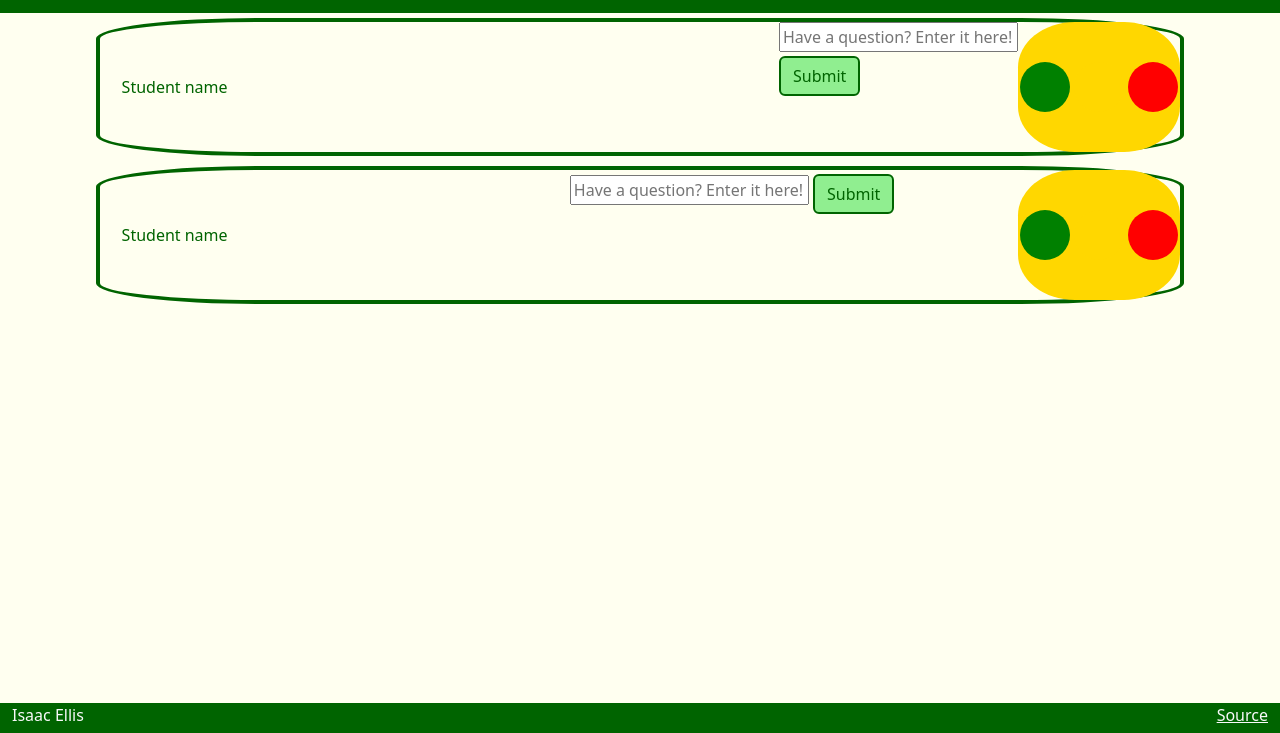
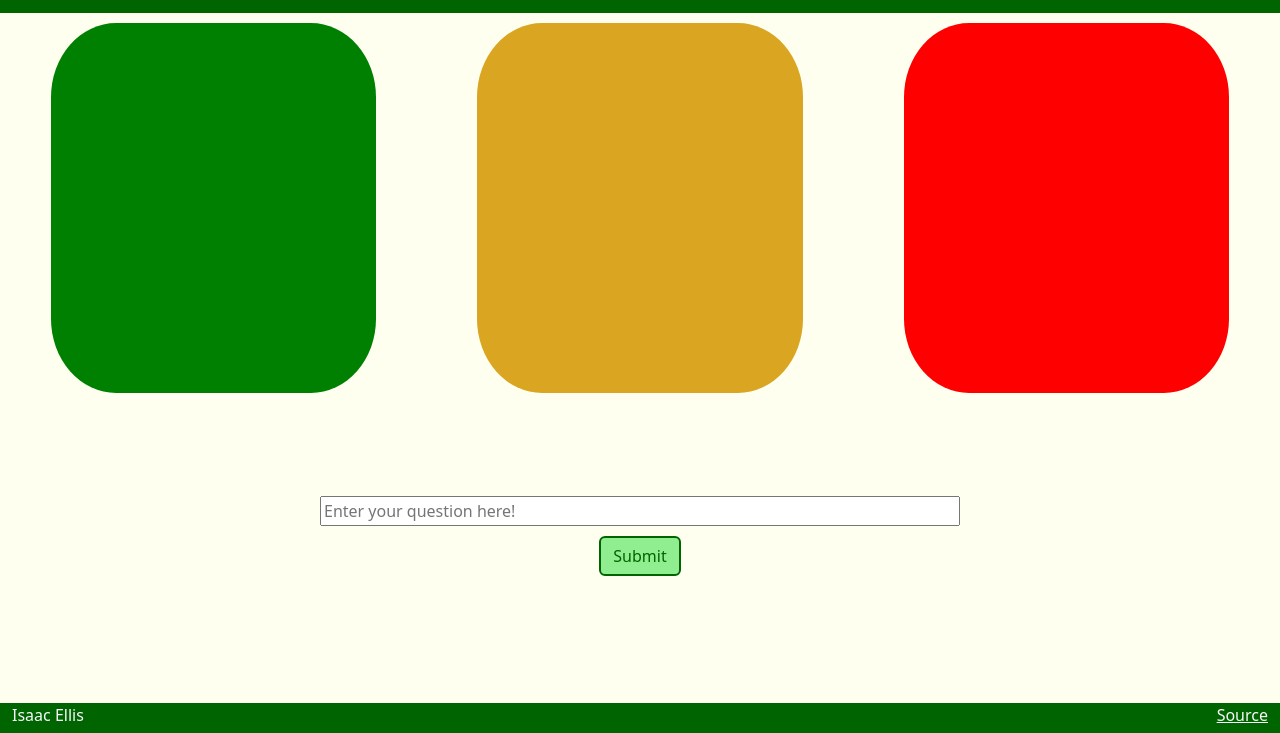
Before and after one commit to imellis22/CS260, a plain HTML site: page StartupCode/studentHome.html in a window 1280 px wide. Shown: the part 67-800 px from the top of the page. Drawn offline with nearby package versions, Linux system fonts and the light colour scheme.

Commit message:
Student view

```diff
--- a/StartupCode/main.css
+++ b/StartupCode/main.css
@@ -142,14 +142,44 @@ body {
 
   .split{
     display: flex;
+    width: 100%;
+    align-content: center;
   }
 
   .column {
     display: flex;
-    flex:50%;
+    flex:1;
     padding: 10px;
-    align-content: center;
-    width: 100%;
+    justify-content: center;
+  }
+
+  .student-good {
+    width: 80% !important;
+    height: 80% !important;
+    border-radius: 20% !important;
+    background-color: green !important;
+  }
+
+  .student-okay {
+    width: 80% !important;
+    height: 80% !important;
+    border-radius: 20% !important;
+    background-color: goldenrod !important;
+  }
+
+  .student-bad {
+    width: 80% !important;
+    height: 80% !important;
+    border-radius: 20% !important;
+    background-color: red !important;
+  }
+
+  .student-view {
+    height: 70%;
+  }
+
+  #question-btn {
+    margin-top: 10px;
   }
 
   @media (max-height: 600px) {
--- a/StartupCode/studentHome.html
+++ b/StartupCode/studentHome.html
@@ -27,47 +27,33 @@
               </li>
             </menu>
             <div class="text-end">
-              <button type="button" class="btn me-2 logout-btn">Logout</button>
-          </div>
+              <a class="nav-link" href="login.html">
+                 <button type="button" class="btn me-2 logout-btn">Logout</button>
+              </a>
+            </div>
           </nav>
         </header>
 
         <main id="main-page">
-            <div class="student">
-                <div class="student-info">Student name
-                </div>
-                <form class="question">
-                  <span>
-                    <input type="text" id="username" placeholder="Have a question? Enter it here!"/>
-                  </span>
-                  <span>
-                    <button type="button" class="btn btn-primary" id="login-btn"> Submit </button>
-                  </span>
-                </form>
-                <span class="buttons">
-                    <button type = submint class="btn circle good"></button>
-                    <button type = submint class="btn circle okay"></button>
-                    <button type = submint class="btn circle bad"></button>
-                </span>
+          <div class="split  student-view">
+            <div class="column">
+              <button type="button" class="btn student-good"></button>
             </div>
-            <div class="student">
-                <div class="student-info">Student name
-                </div>
-                <form class="question-form">
-                  <span>
-                    <input type="text" id="username" placeholder="Have a question? Enter it here!"/>
-                  </span>
-                  <span>
-                    <button type="button" class="btn btn-primary" id="login-btn"> Submit </button>
-                  </span>
-                </form>
-                <span class="buttons">
-                    <button type = submint class="btn circle good"></button>
-                    <button type = submint class="btn circle okay"></button>
-                    <button type = submint class="btn circle bad"></button>
-                </span>
+            <div class="column">
+              <button type="button" class="btn student-okay"></button>
             </div>
-        </main>
+            <div class="column">
+              <button type="button" class="btn student-bad"></button>
+            </div>
+          </div>
+          <form style="width: 50%;">
+            <div>
+              <input type="text" class="question-form" placeholder="Enter your question here!" />
+            </div>
+            <div style="display: flex; justify-content: center;">
+              <button type="submit" class="btn btn-primary" id="question-btn">Submit</button>
+            </div>
+          </form>
         </main>
         <footer class="text-light">
             <div class="container-fluid">
```
Also changed, not shown: StartupCode/login.html (+2 -0 lines).
